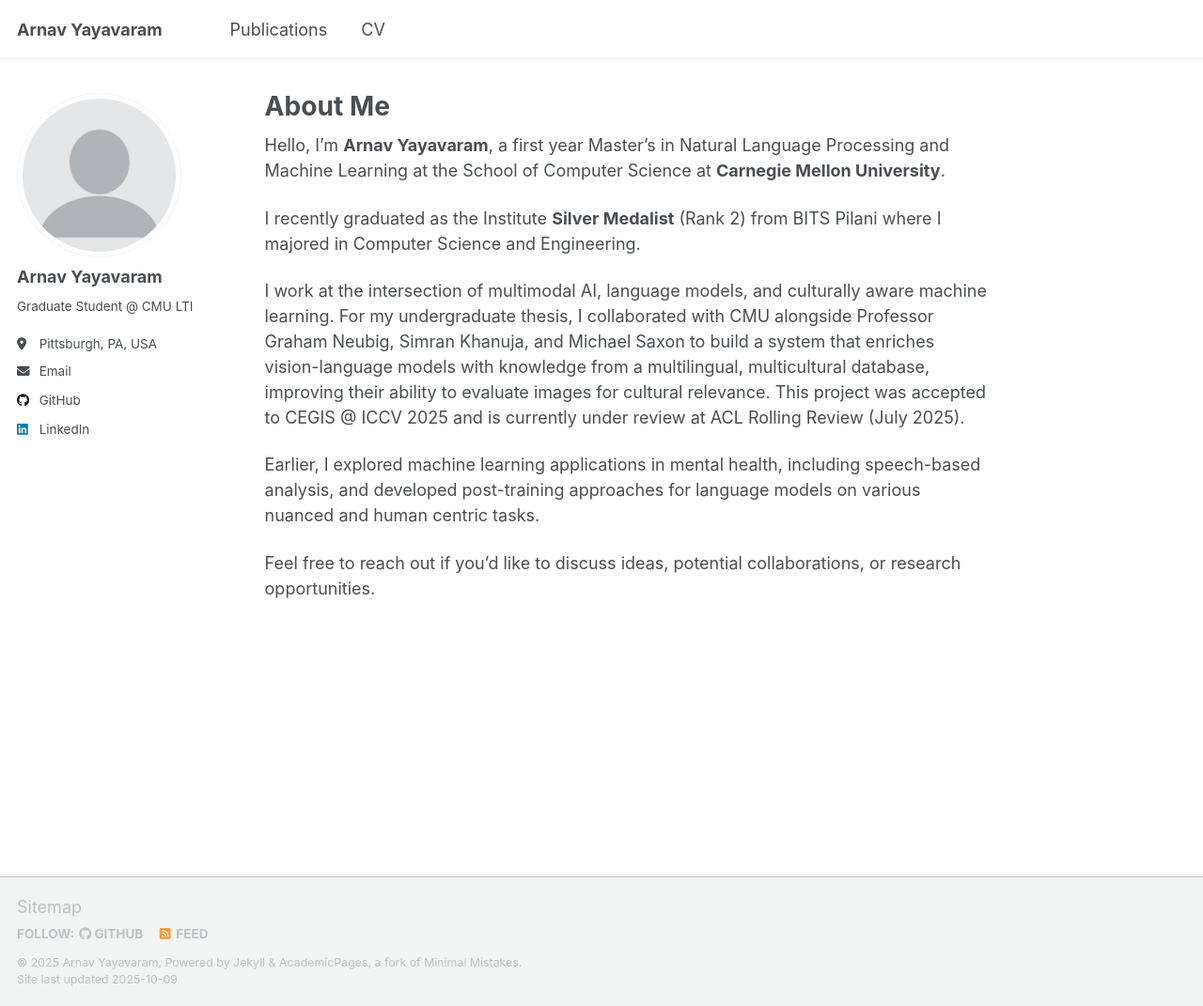
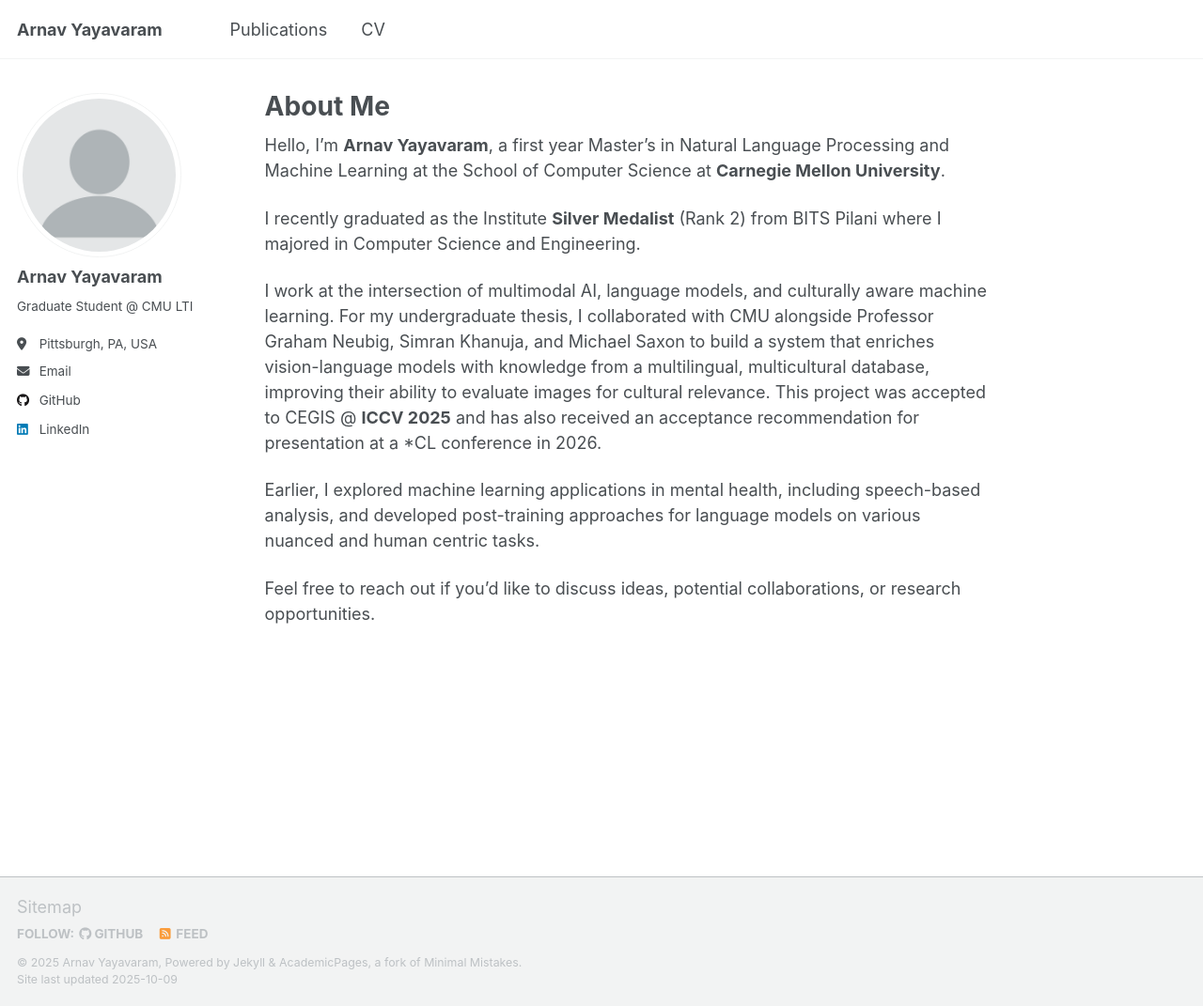
Before and after one commit to arnavyayavaram/arnavyayavaram.github.io, a Jekyll site: the page built from _pages/about.md, in a window 1280 px wide and 1071 px high. Shown: the whole window at 94% size. Built offline with Jekyll 4.4.1, drawn with Linux system fonts in a browser that asks for light colours; a script that is not in the unit is left out.

Commit message:
Update about.md

```diff
--- a/_pages/about.md
+++ b/_pages/about.md
@@ -11,7 +11,7 @@
 
 I recently graduated as the Institute **Silver Medalist** (Rank 2) from BITS Pilani where I majored in Computer Science and Engineering.
 
-I work at the intersection of multimodal AI, language models, and culturally aware machine learning. For my undergraduate thesis, I collaborated with CMU alongside Professor Graham Neubig, Simran Khanuja, and Michael Saxon to build a system that enriches vision-language models with knowledge from a multilingual, multicultural database, improving their ability to evaluate images for cultural relevance. This project was accepted to CEGIS @ ICCV 2025 and is currently under review at ACL Rolling Review (July 2025).
+I work at the intersection of multimodal AI, language models, and culturally aware machine learning. For my undergraduate thesis, I collaborated with CMU alongside Professor Graham Neubig, Simran Khanuja, and Michael Saxon to build a system that enriches vision-language models with knowledge from a multilingual, multicultural database, improving their ability to evaluate images for cultural relevance. This project was accepted to CEGIS @ **ICCV 2025** and has also received an acceptance recommendation for presentation at a *CL conference in 2026.
 
 Earlier, I explored machine learning applications in mental health, including speech-based analysis, and developed post-training approaches for language models on various nuanced and human centric tasks.
 
```
